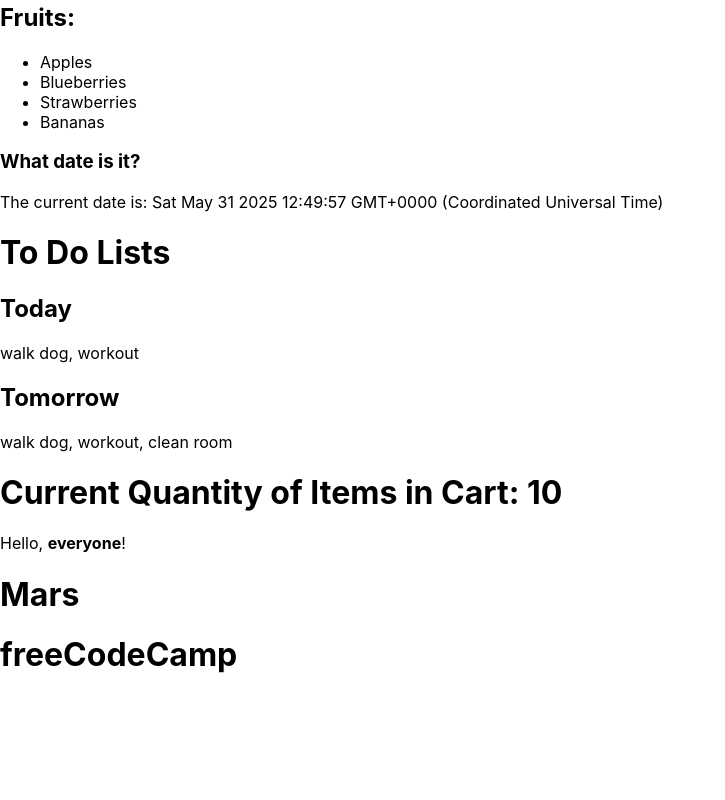
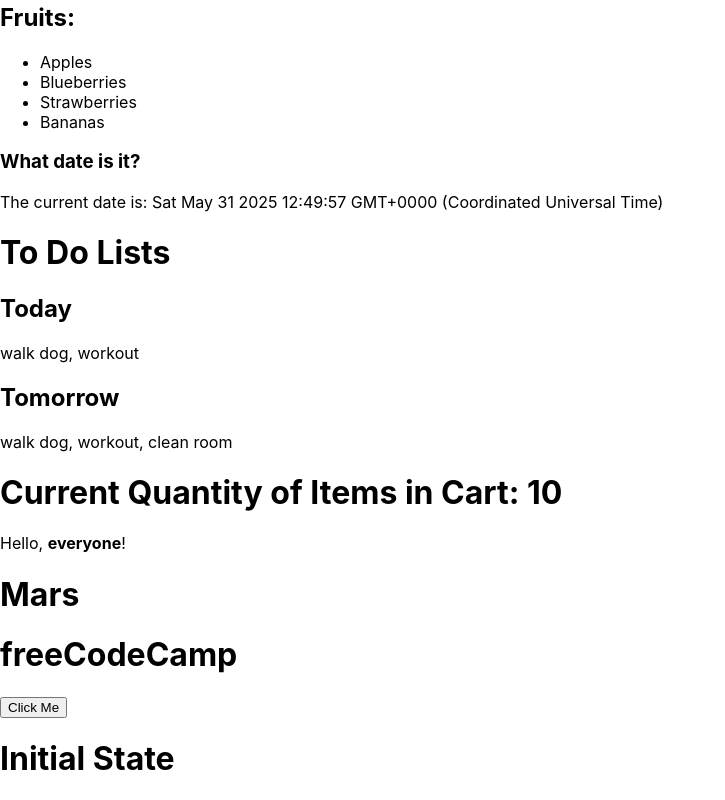
Before and after one commit to mars-rei/freecodecamp, a React (Create React App) app in the folder frontEndDevelopmentLibraries/4-react/: page / in a window 1280 px wide. Shown: the part 319-1119 px from the top of the page, without its empty margins (0-725 px from the left). Before the commit the page ends 1015 px from the top, so only its background shows below. Built offline with nearby package versions, Linux system fonts and the light colour scheme.

Commit message:
lesson 24

```diff
--- a/frontEndDevelopmentLibraries/4-react/src/App.js
+++ b/frontEndDevelopmentLibraries/4-react/src/App.js
@@ -226,6 +226,32 @@
   };
 
 
+  class SetState extends React.Component {
+    constructor(props) {
+      super(props);
+      this.state = {
+        name: 'Initial State'
+      };
+      this.handleClick = this.handleClick.bind(this);
+    }
+    handleClick() {
+      // Change code below this line
+      this.setState({
+        name: 'React Rocks!'
+      })
+      // Change code above this line
+    }
+    render() {
+      return (
+        <div>
+          <button onClick={this.handleClick}>Click Me</button>
+          <h1>{this.state.name}</h1>
+        </div>
+      );
+    }
+  };
+
+
   return (
     <div>
       {JSX}
@@ -248,6 +274,8 @@
       <StatefulComponent />
 
       <RenderState />
+
+      <SetState />
     </div>
   );
 }
```
